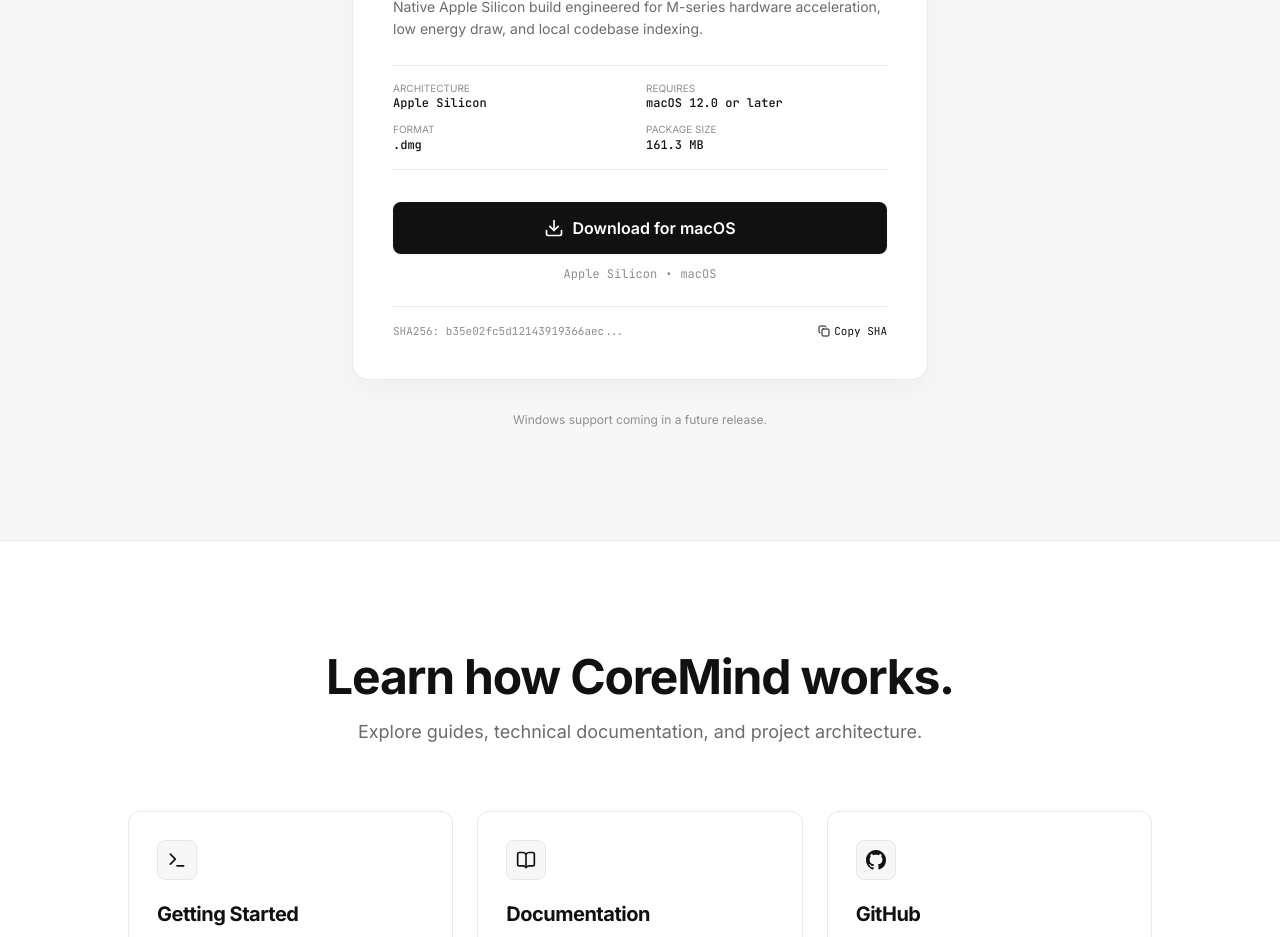
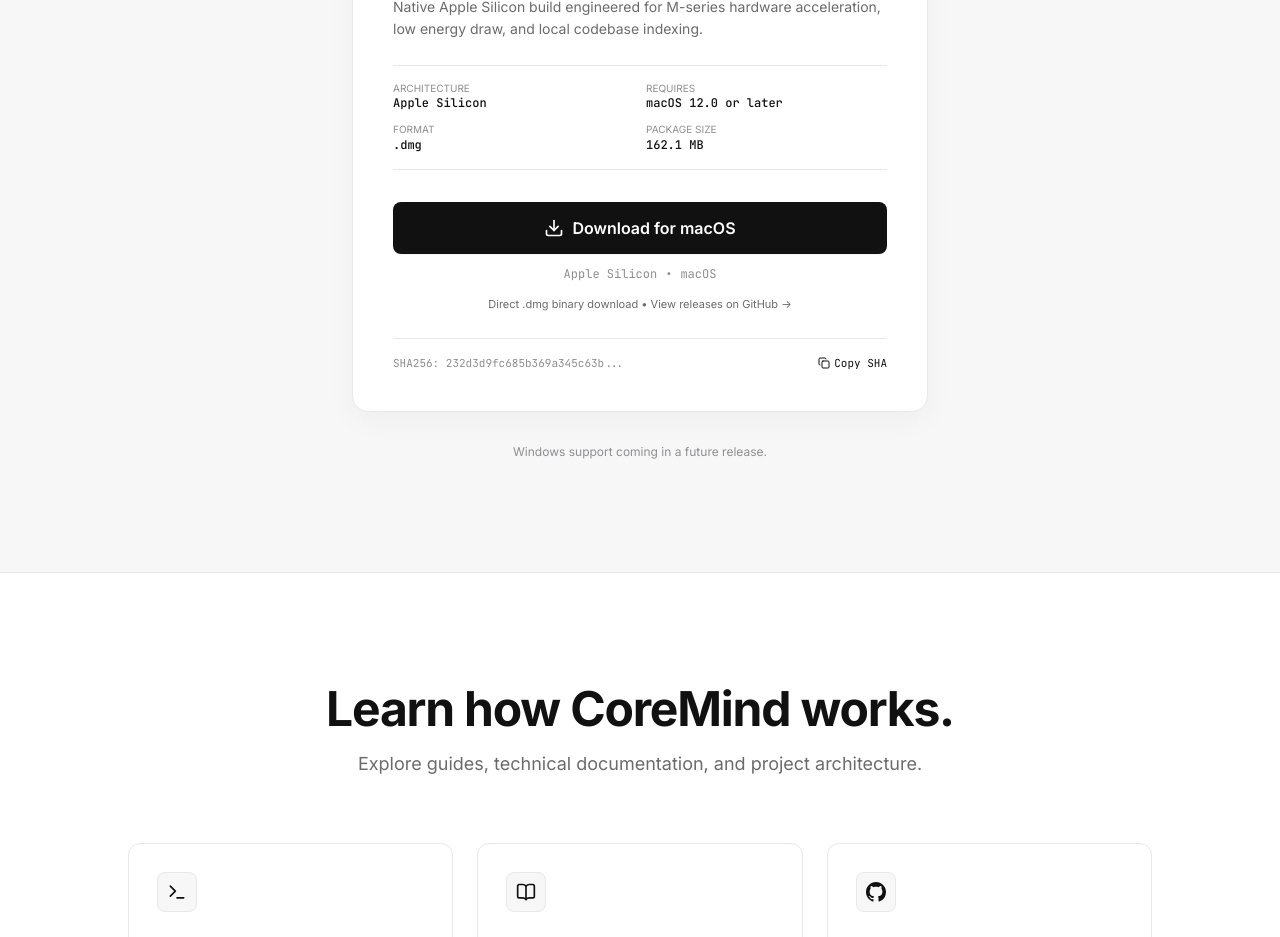
Before and after one commit to NVIDIA-CoreMind/CoreMind, a React (Vite) app: page / in a window 1280 px wide. Shown: the part 7700-8637 px from the top of the page. Built offline with nearby package versions, Linux system fonts and the light colour scheme.

Commit message:
feat: configure direct release asset download URL and fallback links

```diff
--- a/src/components/DownloadSection.tsx
+++ b/src/components/DownloadSection.tsx
@@ -91,6 +91,16 @@
               <span>•</span>
               <span>macOS</span>
             </div>
+            <div className="mt-2 text-center">
+              <a
+                href={macConfig.releasesPageUrl || 'https://github.com/NVIDIA-CoreMind/CoreMind-Application/releases'}
+                target="_blank"
+                rel="noopener noreferrer"
+                className="text-[11px] text-[#6B6B6B] hover:text-[#111111] hover:underline"
+              >
+                Direct .dmg binary download • View releases on GitHub →
+              </a>
+            </div>
 
             {/* SHA256 Checksum Verification */}
             {macConfig.sha256 && (
--- a/src/data/product.ts
+++ b/src/data/product.ts
@@ -9,6 +9,7 @@
   sha256?: string;
   releaseDate?: string;
   packageType?: string;
+  releasesPageUrl?: string;
   note?: string;
 }
 
@@ -110,12 +111,13 @@
     name: 'macOS',
     available: true,
     version: '0.1.0',
-    url: 'https://github.com/NVIDIA-CoreMind/CoreMind-Application/releases',
+    url: 'https://github.com/NVIDIA-CoreMind/CoreMind-Application/releases/download/v0.1.0/CoreMind-0.1.0-arm64.dmg',
+    releasesPageUrl: 'https://github.com/NVIDIA-CoreMind/CoreMind-Application/releases',
     architecture: 'Apple Silicon',
     minOS: 'macOS 12.0 or later',
     packageType: '.dmg',
-    size: '161.3 MB',
-    sha256: 'b35e02fc5d12143919366aec5ed462b361291e0c037563a9fa6947229626dca3',
+    size: '162.1 MB',
+    sha256: '232d3d9fc685b369a345c63bae472ce238cf5799e083bd7bda16db233ce49a5a',
     releaseDate: 'October 2026'
   },
   windows: {
--- a/src/pages/Download.tsx
+++ b/src/pages/Download.tsx
@@ -89,6 +89,16 @@
             <div className="mt-3 text-center text-xs text-[#8E8E93] font-mono">
               Available for Apple Silicon • macOS
             </div>
+            <div className="mt-2 text-center">
+              <a
+                href={macConfig.releasesPageUrl || 'https://github.com/NVIDIA-CoreMind/CoreMind-Application/releases'}
+                target="_blank"
+                rel="noopener noreferrer"
+                className="text-xs text-[#6B6B6B] hover:text-[#111111] hover:underline"
+              >
+                Direct .dmg binary download • View all releases on GitHub →
+              </a>
+            </div>
 
             {/* SHA Checksum */}
             {macConfig.sha256 && (
```
